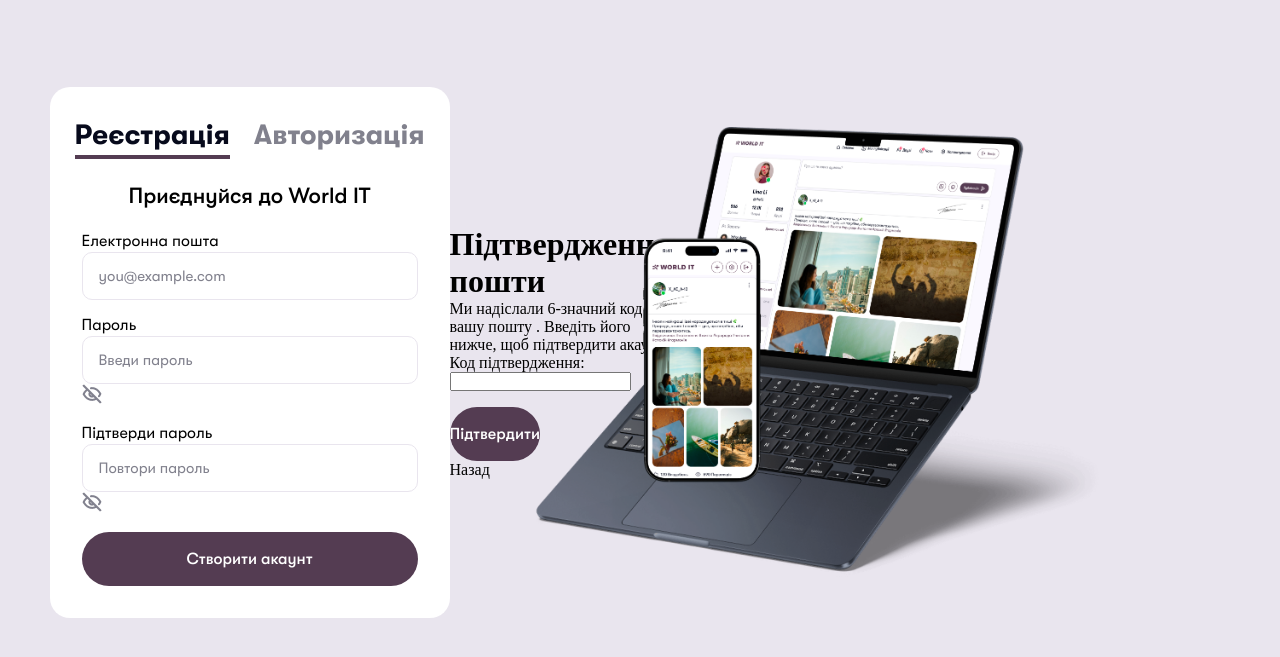
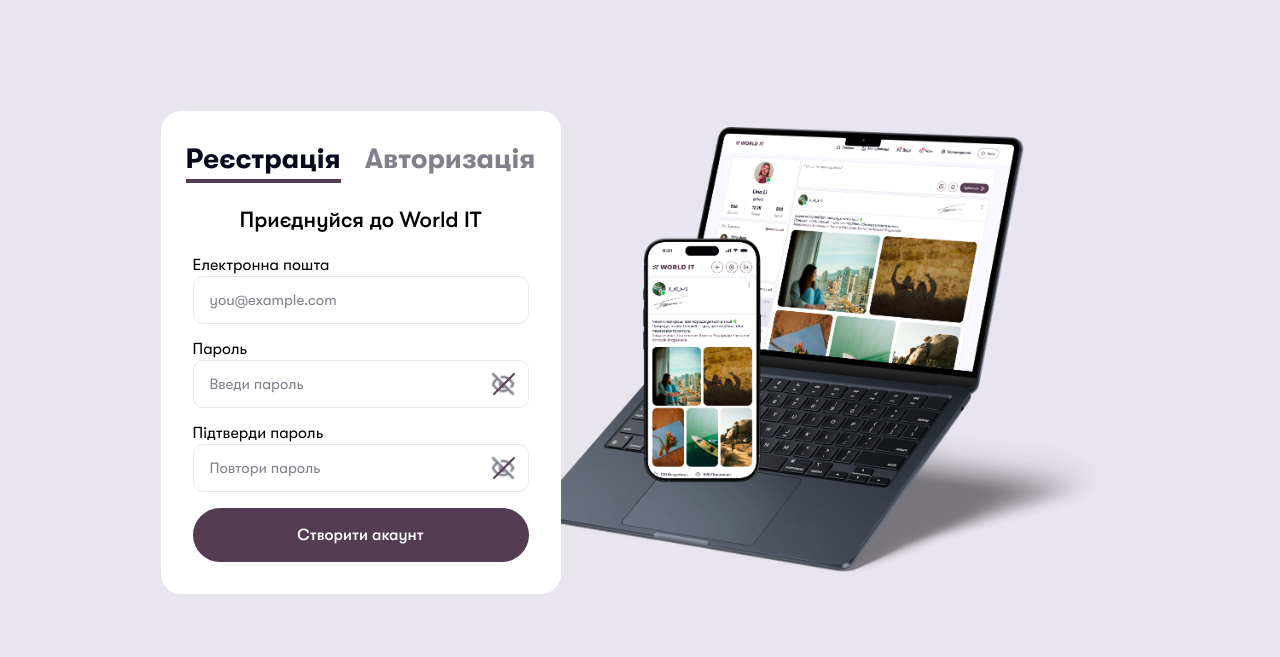
Before and after one commit to StadchenkoYaroslav/SocialNetwork, a Django app: page / in a window 1280 px wide. Shown: the part 88-745 px from the top of the page. Run offline with Django 5.2, Linux system fonts and the light colour scheme; parts of the project's set-up code (start-up, migrations or seed data) failed here and were passed over.

Commit message:
Adding logic to forms

```diff
--- a/user_app/static/user_app/css/auth.css
+++ b/user_app/static/user_app/css/auth.css
@@ -172,20 +172,102 @@
 
 
 #registerForm,
-#loginForm {
+#loginForm,
+#verificateForm {
     display: none;
 }
 
-
 #registerForm.opened-form,
-#loginForm.opened-form {
+#loginForm.opened-form,
+#verificateForm.opened-form {
     display: flex;
     flex-direction: column;
     width: 400px;
     min-height: 460px;
     padding: 32px;
-    background-color: #FFFFFF;
+    background: #fff;
     border-radius: 20px;
     position: relative;
     z-index: 2;
 }
+
+#verificateForm h1 {
+    text-align: center;
+    font-size: 22px;
+    margin-bottom: 20px;
+}
+
+.verification-text {
+    text-align: center;
+    font-size: 13px;
+    margin-bottom: 28px;
+}
+
+.code-label {
+    font-size: 13px;
+    margin-bottom: 8px;
+}
+
+.code-inputs {
+    display: flex;
+    justify-content: space-between;
+    gap: 8px;
+}
+
+.code-digit {
+    width: 42px;
+    height: 40px;
+    border: 1px solid #dedbe1;
+    border-radius: 9px;
+    text-align: center;
+    font-size: 20px;
+    font-weight: 500;
+    font-family: 'GT Walsheim', sans-serif;
+
+}
+
+#backToRegister {
+    text-align: center;
+    color: #543C52;
+    cursor: pointer;
+    margin-top: 14px;
+}
+
+.password-container {
+    position: relative;
+}
+
+.password-container input {
+    padding-right: 48px;
+}
+
+.password-container .eye-toggle {
+    position: absolute;
+    top: 50%;
+    right: 12px;
+    transform: translateY(-50%);
+    width: 26px;
+    height: 26px;
+    padding: 0;
+    margin: 0;
+    border: 0;
+    background: transparent;
+    cursor: pointer;
+}
+
+.eye-toggle img {
+    display: block;
+    width: 24px;
+    height: 24px;
+}
+
+.eye-toggle.is-hidden::after {
+    content: "";
+    position: absolute;
+    top: 12px;
+    left: -2px;
+    width: 30px;
+    height: 2px;
+    background: #543C52;
+    transform: rotate(-45deg);
+}
--- a/user_app/templates/user_app/forms/login.html
+++ b/user_app/templates/user_app/forms/login.html
@@ -1,6 +1,6 @@
 
 {% load static %}
-<form method="post" id="loginForm">
+<form action="{% url 'login' %}" method="post" id="loginForm">
     <div class="row">
         <h1 id="openRegister">Реєстрація</h1>
         <h1 class="active">Авторизація</h1>
@@ -11,14 +11,16 @@
         {% csrf_token %}
         <label>
             <p>Електронна пошта</p>
-            <input type="email" name="email" placeholder="you@example.com" required>
+            <input type="email" name="username" placeholder="you@example.com" required>
         </label>
 
         <label>
             <p>Пароль</p>
             <div class="password-container">
                 <input type="password" name="password" placeholder="Введи пароль" required>
-                <img src="{% static 'user_app/images/eye.png' %}" alt="Показати пароль" class="eye-icon">
+                <button class="eye-toggle is-hidden" type="button" aria-label="Показать пароль">
+                    <img src="{% static 'user_app/images/eye.png' %}" alt="">
+                </button>
             </div>
         </label>
     </div>
--- a/user_app/templates/user_app/forms/reg.html
+++ b/user_app/templates/user_app/forms/reg.html
@@ -1,5 +1,5 @@
 {% load static %}
-<form method="post" id="registerForm" class="opened-form">
+<form action="{% url 'register' %}" method="post" id="registerForm" class="opened-form">
     <div class="row">
         <h1 class="active">Реєстрація</h1>
         <h1 id="openLogin">Авторизація</h1>
@@ -16,16 +16,20 @@
         <label>
             <p>Пароль</p>
             <div class="password-container">
-                <input type="password" name="password" placeholder="Введи пароль" required>
-                <img src="{% static 'user_app/images/eye.png' %}" alt="Показати пароль" class="eye-icon">
+                <input type="password" name="password1" placeholder="Введи пароль" required>
+                <button class="eye-toggle is-hidden" type="button" aria-label="Показат пароль">
+                    <img src="{% static 'user_app/images/eye.png' %}" alt="">
+                </button>
             </div>
         </label>
 
         <label>
             <p>Підтверди пароль</p>
             <div class="password-container">
-                <input type="password" name="confirm_password" placeholder="Повтори пароль" required>
-                <img src="{% static 'user_app/images/eye.png' %}" alt="Показати пароль" class="eye-icon">
+                <input type="password" name="password2" placeholder="Повтори пароль" required>
+                <button class="eye-toggle is-hidden" type="button" aria-label="Показать пароль">
+                    <img src="{% static 'user_app/images/eye.png' %}" alt="">
+                </button>
             </div>
         </label>
 
--- a/user_app/templates/user_app/forms/verificate.html
+++ b/user_app/templates/user_app/forms/verificate.html
@@ -1,10 +1,28 @@
-<form action="{% url 'verify_code' %}" method="post" id="verificateForm" class="{% if current_form == 'verify_code' %}opened-form{%endif%}">
+<form action="{% url 'verify_code' %}" method="post" id="verificateForm"
+      class="{% if current_form == 'verify_code' %}opened-form{% endif %}">
     <h1>Підтвердження пошти</h1>
-    <p>Ми надіслали 6-значний код на вашу пошту <b>
-        {% if email %} ({{ email }}) {% endif %}
-    </b>. Введіть його нижче, щоб підтвердити акаунт</p>
+
+    <p class="verification-text">
+        Ми надіслали 6-значний код на вашу пошту
+        {% if email %}<b>({{ email }})</b>{% endif %}.
+        Введіть його нижче, щоб підтвердити акаунт
+    </p>
+
     {% csrf_token %}
-    {{verify_code_form.as_p}}
+
+    <label class="code-label">Код підтвердження</label>
+
+    <div class="code-inputs">
+        <input class="code-digit" type="text" inputmode="numeric" maxlength="1" autocomplete="one-time-code" aria-label="Цифра 1">
+        <input class="code-digit" type="text" inputmode="numeric" maxlength="1" aria-label="Цифра 2">
+        <input class="code-digit" type="text" inputmode="numeric" maxlength="1" aria-label="Цифра 3">
+        <input class="code-digit" type="text" inputmode="numeric" maxlength="1" aria-label="Цифра 4">
+        <input class="code-digit" type="text" inputmode="numeric" maxlength="1" aria-label="Цифра 5">
+        <input class="code-digit" type="text" inputmode="numeric" maxlength="1" aria-label="Цифра 6">
+    </div>
+
+    <input type="hidden" name="code" id="verificationCode">
+
     <button type="submit">Підтвердити</button>
-    <p id = "backToRegister">Назад</p>
+    <p id="backToRegister">Назад</p>
 </form>
--- /dev/null
+++ b/user_app/templates/user_app/main.html
@@ -0,0 +1,5 @@
+{% extends "base.html" %}
+
+{% block content %}
+
+{% endblock %}
--- a/user_app/views.py
+++ b/user_app/views.py
@@ -93,3 +93,6 @@
             "email": email
         }
         return context
+
+class MainView(TemplateView):
+    template_name = "user_app/main.html"
```
Also changed, not shown: user_app/static/user_app/js/auth.js (+135 -12 lines), db.sqlite3, user_app/migrations/0001_initial.py, user_app/static/user_app/images/open-eye.png (added).
